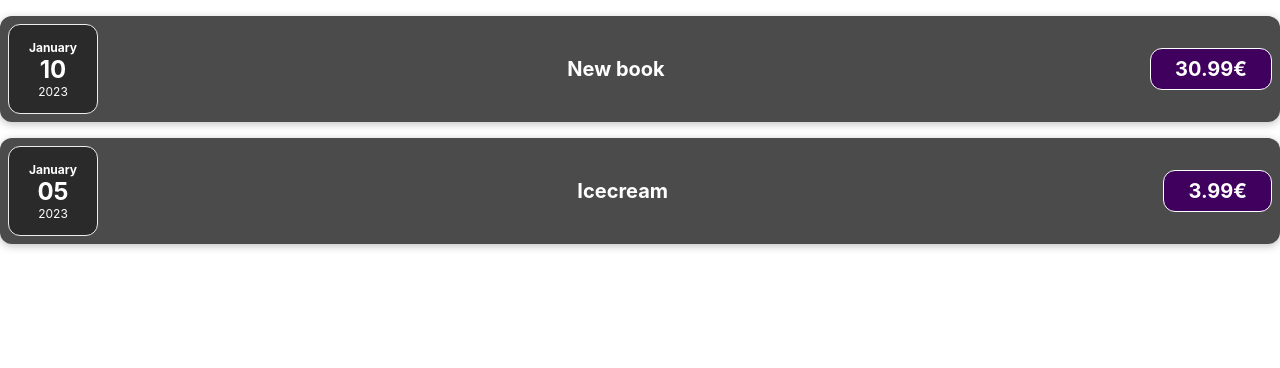
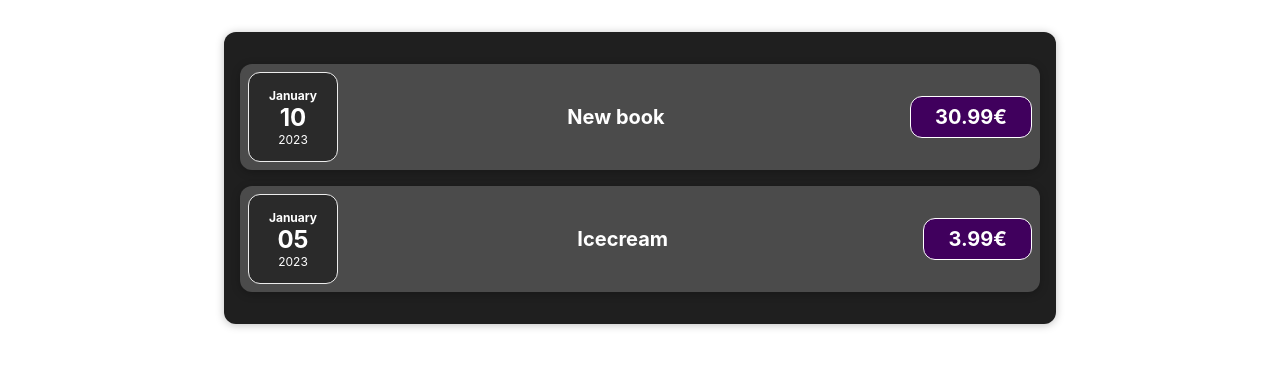
Before and after one commit to NerfedJabolo/expenses-vs22, a React (Create React App) app: page / in a window 1280 px wide. Shown: the top 368 px of the page. Built offline with nearby package versions, Linux system fonts and the light colour scheme.

Commit message:
Add Expenses component

```diff
--- a/src/App.js
+++ b/src/App.js
@@ -1,26 +1,13 @@
-import logo from './logo.svg';
+
 import './App.css';
 
-import ExpenseItem from "./components/ExpenseItem";
+import Expenses from './components/Expenses';
 
 function App() {
-    const expenses = [
-        {
-            date: new Date(2023, 0, 10),
-            title:'New book',
-            price: 30.99
-        },
-        {
-            date: new Date(2023, 0, 5),
-            title:'Icecream',
-            price: 3.99
-        }
-    ]
 
   return (
     <div className="App">
-      <ExpenseItem expenseData={expenses[0]}></ExpenseItem>
-      <ExpenseItem expenseData={expenses[1]}></ExpenseItem>
+      <Expenses />
     </div>
   );
 }
--- /dev/null
+++ b/src/components/Expenses.js
@@ -0,0 +1,29 @@
+import ExpenseItem from "./ExpenseItem";
+import './Expenses.css'
+
+function Expenses(props) {
+    const expenses = [
+        {
+            date: new Date(2023, 0, 10),
+            title:'New book',
+            price: 30.99
+        },
+        {
+            date: new Date(2023, 0, 5),
+            title:'Icecream',
+            price: 3.99
+        }
+    ]
+
+    return (
+        <div className="expenses">
+            {/* <ExpenseItem expenseData={expenses[0]}></ExpenseItem>
+            <ExpenseItem expenseData={expenses[1]}></ExpenseItem> */}
+            {expenses.map(expense => {
+                return <ExpenseItem expenseData={expense}></ExpenseItem>
+            })}
+        </div>
+    )
+}
+
+export default Expenses;
```
